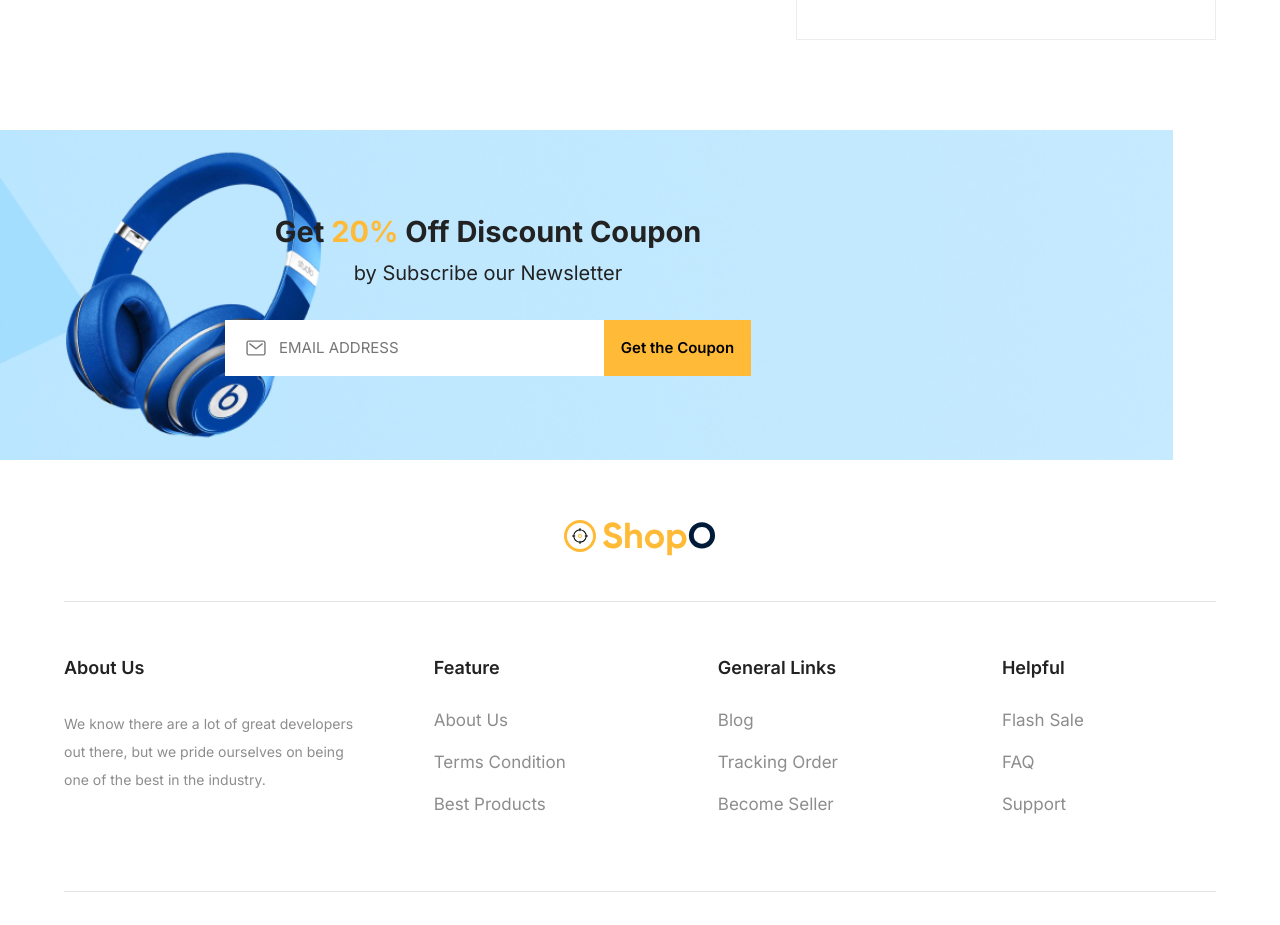
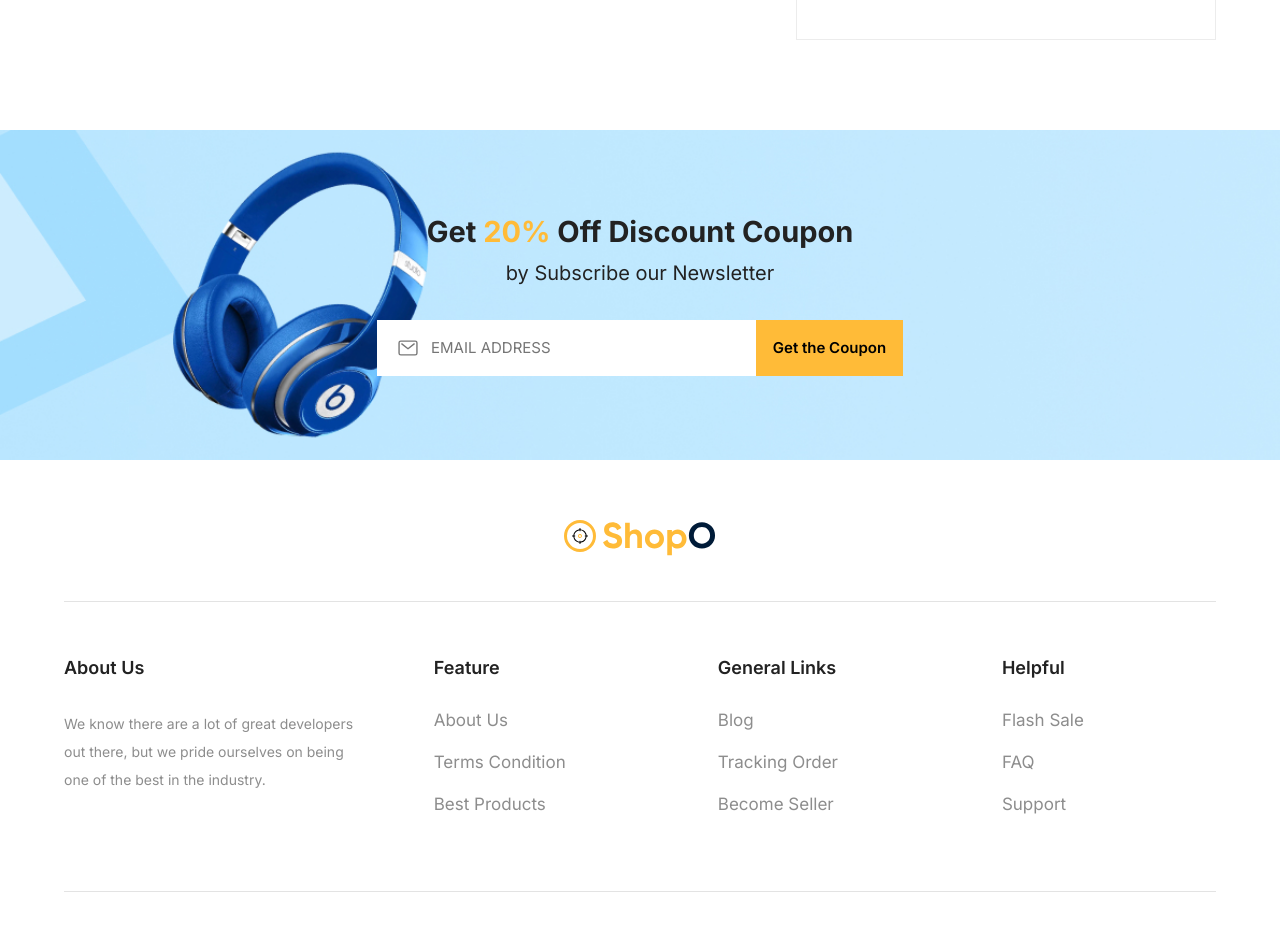
Before and after one commit to Sawera-kiran/shopo-web, a React (Vite) app: page /cart in a window 1280 px wide. Shown: the part 2060-2985 px from the top of the page. Built offline with nearby package versions, Linux system fonts and the light colour scheme; no server answers; grey boxes are pictures that could not be loaded.

Commit message:
improved newsletter

```diff
--- a/src/components/home-sections/Newsletter/Newsletter.css
+++ b/src/components/home-sections/Newsletter/Newsletter.css
@@ -1,7 +1,11 @@
 .newsletter {
   margin-top: 90px;
   font-family: "inter" !important;
-  margin-left: -180px;
+}
+
+.newsletter .container {
+  width: 100%!important;
+  overflow: hidden;
 }
 
 .newsletter-wrapper {
@@ -13,7 +17,6 @@
   display: flex;
   justify-content: space-around;
   align-items: center;
-  padding-right: 90px;
 }
 
 .newsletter-content {
--- a/src/components/home-sections/TopSelling/TopSellingCard.jsx
+++ b/src/components/home-sections/TopSelling/TopSellingCard.jsx
@@ -170,11 +170,6 @@ function TopSellingCard({ product }) {
 
         </div>
 
-        <button className="cart-btn-selling">
-          <IoBagHandleOutline />
-          Add To Cart
-        </button>
-
       </div>
 
     </div>
--- a/src/components/product-card/ProductCard.css
+++ b/src/components/product-card/ProductCard.css
@@ -166,7 +166,6 @@
 }
 
 .add-cart-btn {
-  margin: 0 70px 23px;
   border: none;
   background: var(--dark-yellow);
   color: #111;
@@ -177,6 +176,7 @@
   display: flex;
   justify-content: center;
   align-items: center;
+  margin:auto;
   gap: 10px;
   cursor: pointer;
   transition: 0.35s;
```
